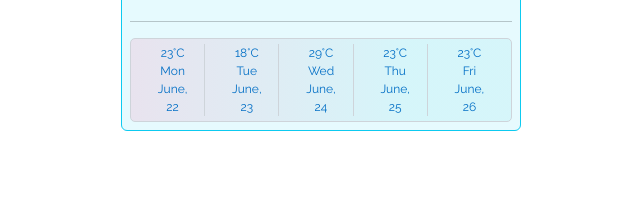
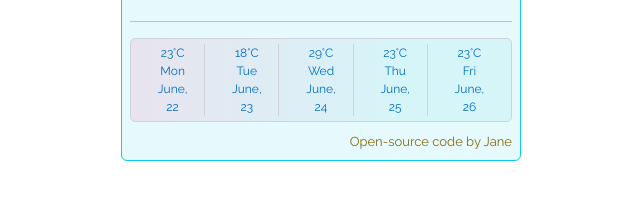
Before and after one commit to ev-indrik/weather-app-shecodes, a plain HTML site: page index.html in a window 1280 px wide. Shown: the part 270-470 px from the top of the page, without its empty margins (319-959 px from the left). Drawn offline with nearby package versions, Linux system fonts and the light colour scheme.

Commit message:
Added link to GitHub open-source code

```diff
--- a/index.html
+++ b/index.html
@@ -132,6 +132,14 @@
           June, 26
         </div>
       </div>
+      <span>
+        <a
+          href="https://github.com/ev-indrik/weather-app-shecodes"
+          id="developerSignature"
+          target="_blank"
+          >Open-source code by Jane</a
+        >
+      </span>
     </div>
     <script src="./index.js"></script>
   </body>
--- a/styles/styles.css
+++ b/styles/styles.css
@@ -72,3 +72,11 @@ h4 {
   color: #e8ba13;
   pointer-events: none;
 }
+
+#developerSignature {
+  display: block;
+  font-size: small;
+  margin-top: 10px;
+  text-align: right;
+  color: #866c0f;
+}
```
